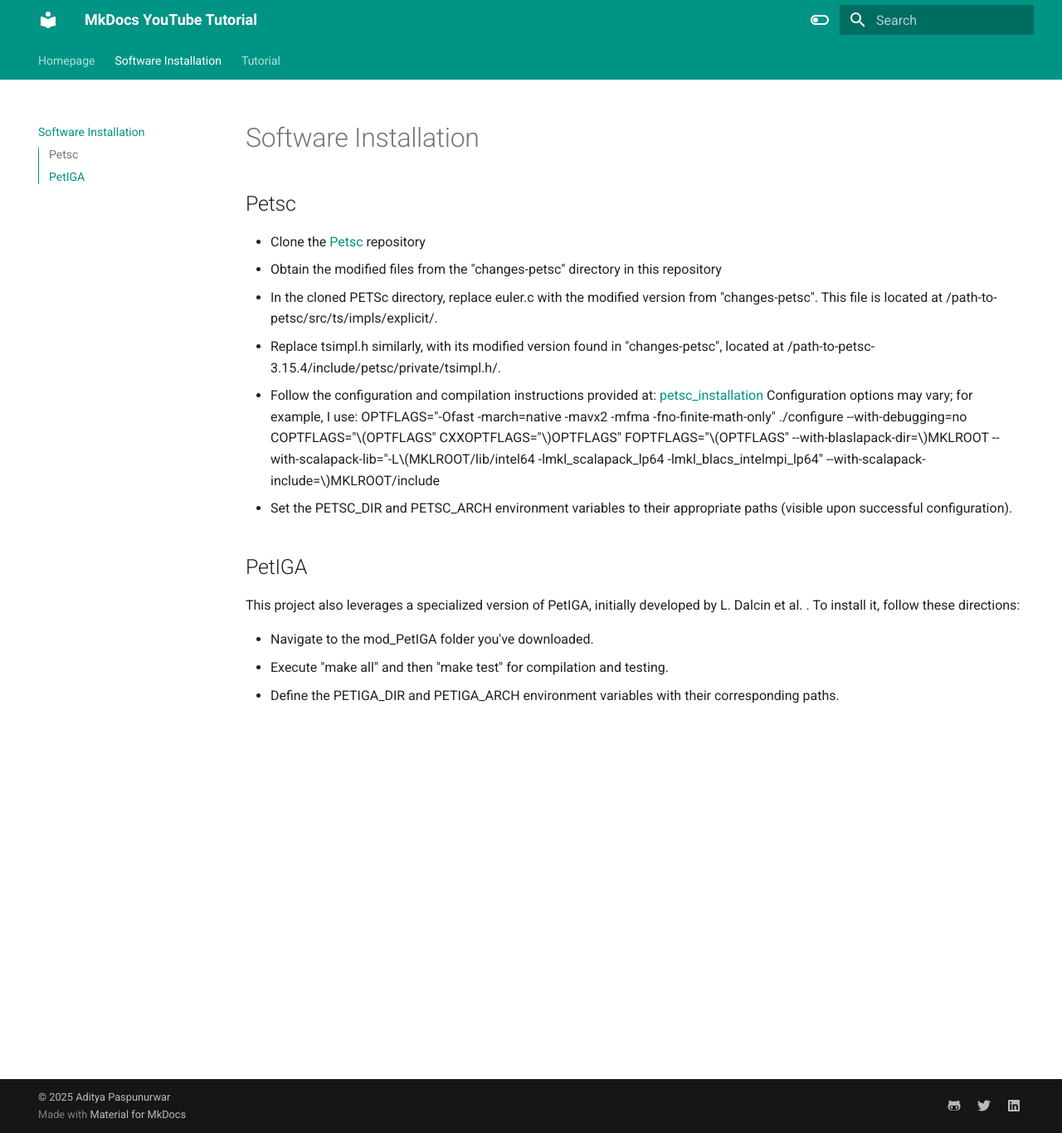
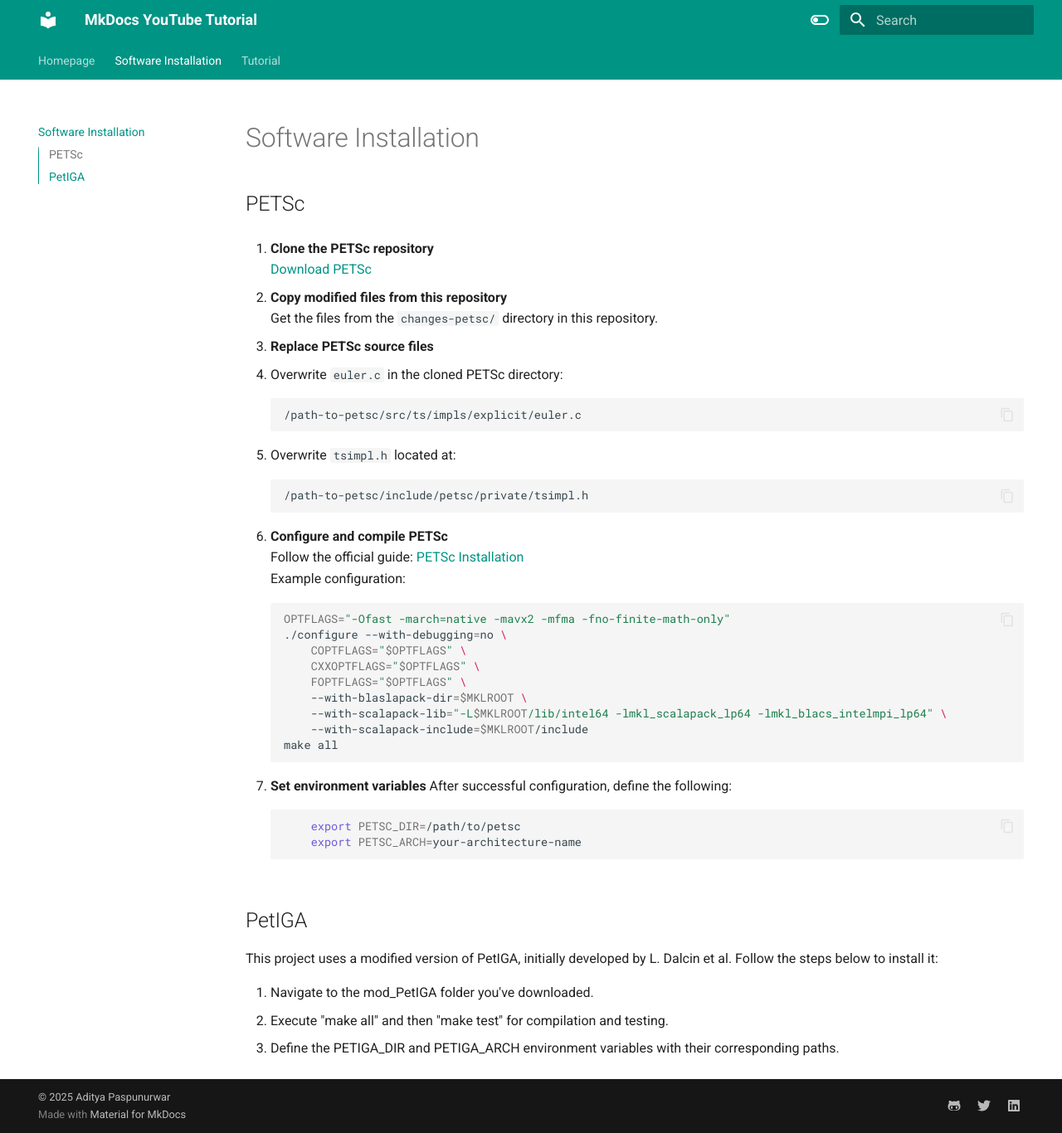
Before and after one commit to Aditya0809/Documentation, an MkDocs documentation site: the page built from docs/installation.md, in a window 1280 px wide and 1366 px high. Shown: the whole window at 83% size. Built offline with MkDocs 1.6.1 and Material for MkDocs 9.7.7, drawn with Linux system fonts in a browser that asks for light colours.

Commit message:
installation2

````diff
--- a/docs/installation.md
+++ b/docs/installation.md
@@ -1,18 +1,51 @@
 # Software Installation
 
-## Petsc
+## PETSc
 
-* Clone the [Petsc](https://petsc.org/release/install/download/) repository
-* Obtain the modified files from the "changes-petsc" directory in this repository
-* In the cloned PETSc directory, replace euler.c with the modified version from "changes-petsc". This file is located at /path-to-petsc/src/ts/impls/explicit/.
-* Replace tsimpl.h similarly, with its modified version found in "changes-petsc", located at /path-to-petsc-3.15.4/include/petsc/private/tsimpl.h/.
-* Follow the configuration and compilation instructions provided at: [petsc_installation](https://petsc.org/release/install/install/.) Configuration options may vary; for example, I use: OPTFLAGS="-Ofast -march=native -mavx2 -mfma -fno-finite-math-only" ./configure --with-debugging=no COPTFLAGS="$OPTFLAGS" CXXOPTFLAGS="$OPTFLAGS" FOPTFLAGS="$OPTFLAGS" --with-blaslapack-dir=$MKLROOT --with-scalapack-lib="-L$MKLROOT/lib/intel64 -lmkl_scalapack_lp64 -lmkl_blacs_intelmpi_lp64" --with-scalapack-include=$MKLROOT/include
-* Set the PETSC_DIR and PETSC_ARCH environment variables to their appropriate paths (visible upon successful configuration).
+1. **Clone the PETSc repository**
+   [Download PETSc](https://petsc.org/release/install/download/)
+
+2. **Copy modified files from this repository**
+   Get the files from the `changes-petsc/` directory in this repository.
+
+3. **Replace PETSc source files**
+   - Overwrite `euler.c` in the cloned PETSc directory:
+     ```
+     /path-to-petsc/src/ts/impls/explicit/euler.c
+     ```
+   - Overwrite `tsimpl.h` located at:
+     ```
+     /path-to-petsc/include/petsc/private/tsimpl.h
+     ```
+
+4. **Configure and compile PETSc**
+   Follow the official guide: [PETSc Installation](https://petsc.org/release/install/install/)
+   Example configuration:
+   ```bash
+   OPTFLAGS="-Ofast -march=native -mavx2 -mfma -fno-finite-math-only"
+   ./configure --with-debugging=no \
+       COPTFLAGS="$OPTFLAGS" \
+       CXXOPTFLAGS="$OPTFLAGS" \
+       FOPTFLAGS="$OPTFLAGS" \
+       --with-blaslapack-dir=$MKLROOT \
+       --with-scalapack-lib="-L$MKLROOT/lib/intel64 -lmkl_scalapack_lp64 -lmkl_blacs_intelmpi_lp64" \
+       --with-scalapack-include=$MKLROOT/include
+   make all
+   ```
+
+5.  **Set environment variables**
+    After successful configuration, define the following:
+    ```bash
+        export PETSC_DIR=/path/to/petsc
+        export PETSC_ARCH=your-architecture-name
+    ```
+
+
 
 ## PetIGA
 
-This project also leverages a specialized version of PetIGA, initially developed by L. Dalcin et al. . To install it, follow these directions:
+This project uses a modified version of PetIGA, initially developed by L. Dalcin et al. Follow the steps below to install it:
 
-* Navigate to the mod_PetIGA folder you've downloaded.
-* Execute "make all" and then "make test" for compilation and testing.
-* Define the PETIGA_DIR and PETIGA_ARCH environment variables with their corresponding paths.
+1. Navigate to the mod_PetIGA folder you've downloaded.
+2. Execute "make all" and then "make test" for compilation and testing.
+3. Define the PETIGA_DIR and PETIGA_ARCH environment variables with their corresponding paths.
````
